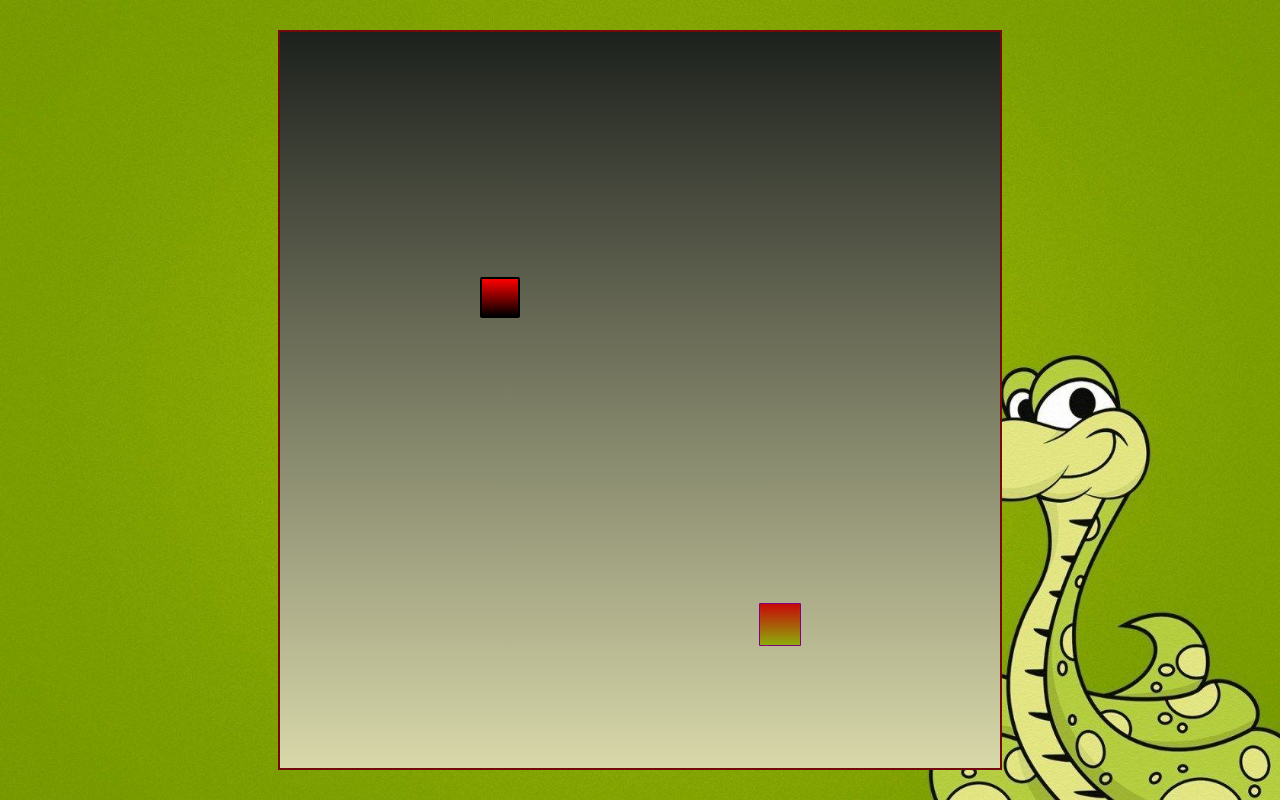
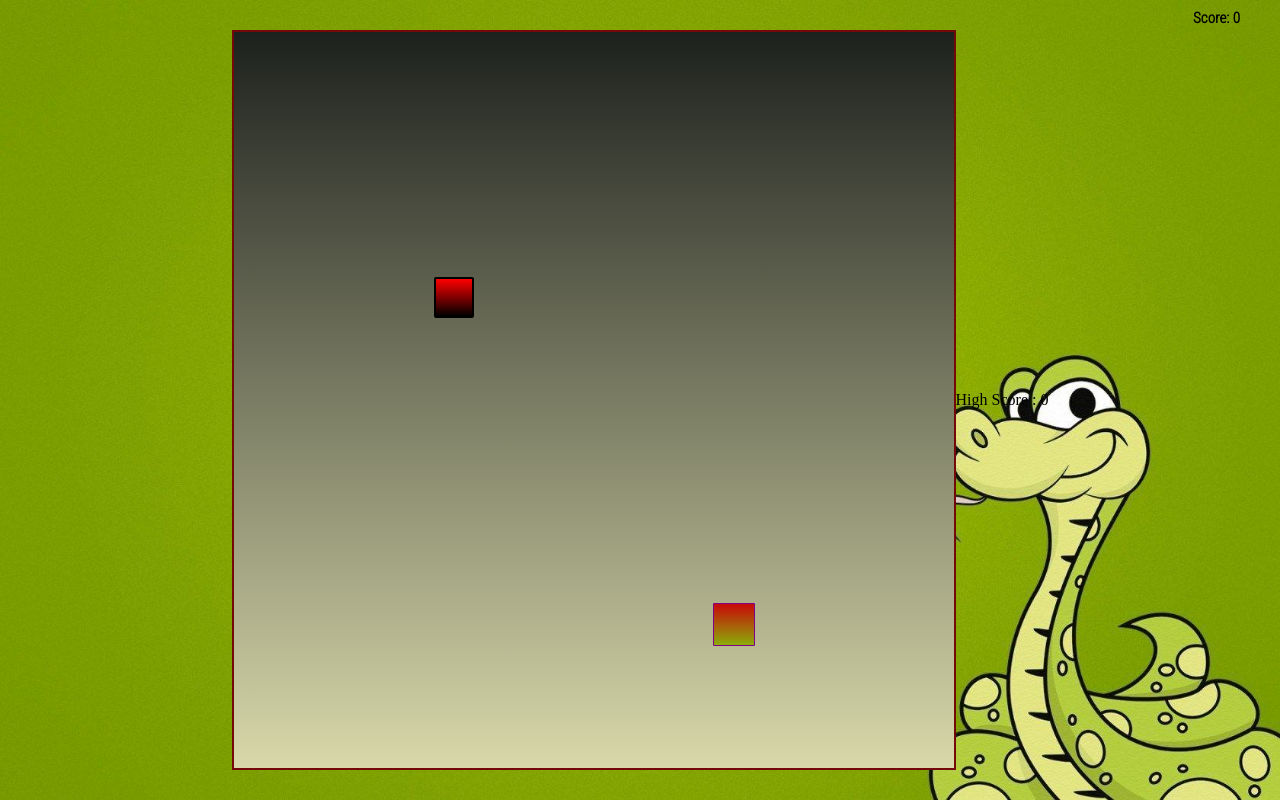
Before and after one commit to Nikhilup-1604/Snake_game, a plain HTML site: page index.html in a window 1280 px wide. Drawn offline with Linux system fonts and the light colour scheme.

Commit message:
Adding property score and highscore.

```diff
--- a/css/styles.css
+++ b/css/styles.css
@@ -1,3 +1,5 @@
+@import url('https://fonts.googleapis.com/css2?family=Poppins:ital@0;1&family=Roboto+Condensed:wght@300&family=Varela&family=Varela+Round&display=swap');
+
 *{
     padding: 0;
     margin: 0;
@@ -44,3 +46,12 @@
     border-radius: 2px;
 
 }
+
+#scoreBox{
+    position:absolute;
+    top:9px;
+    right:40px;
+    font-size:15px;
+    font-weight: bold;
+    font-family: 'Roboto Condensed', sans-serif;
+}
--- a/index.html
+++ b/index.html
@@ -12,6 +12,8 @@
     <div class="body">
         <!-- //this is the board in which snake will move -->
         <div id="board"></div>
+        <div id="scoreBox">Score: 0</div>
+        <div id="highScoreBox">High Score : 0</div>
     </div>
 
 
--- a/js/index.js
+++ b/js/index.js
@@ -62,6 +62,8 @@ function gameEngine(){
 
     if(snakeArr[0].y === food.y && snakeArr[0].x === food.x){
         // foodSound.play();
+        score += 1;
+        scoreBox.innerHTML = "Score:" + score;
         //add new body to snake
 
         snakeArr.unshift({x: snakeArr[0].x + inputDir.x , y: snakeArr[0].y + inputDir.y});
```
